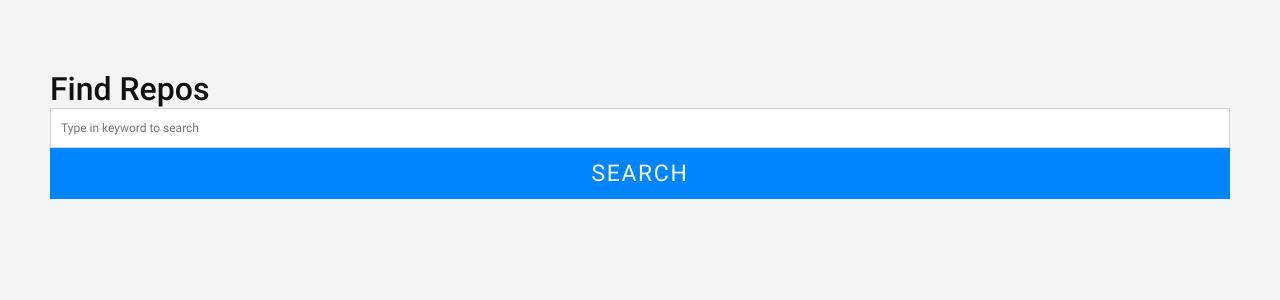
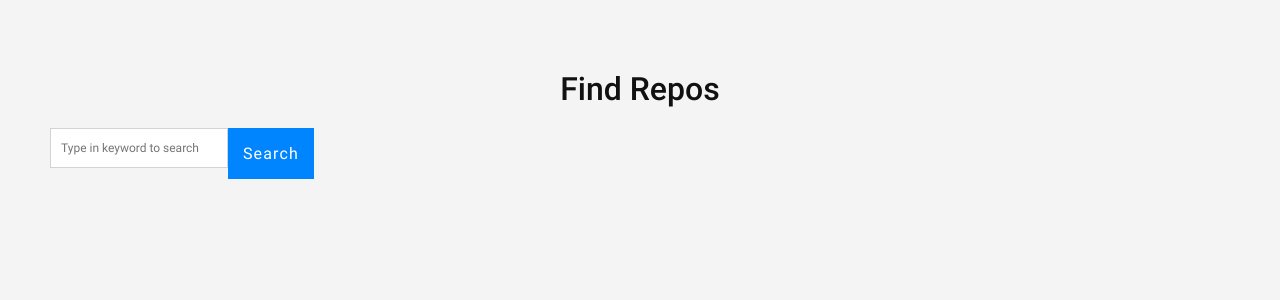
Before and after one commit to eronscode/repo-search, a React (Create React App) app: page / in a window 1280 px wide. Shown: the top 300 px of the page. Built offline with nearby package versions, Linux system fonts and the light colour scheme.

Commit message:
style: changes button styles

```diff
--- a/src/components/Button/styles.js
+++ b/src/components/Button/styles.js
@@ -13,12 +13,12 @@ const StyledButton = styled.button`
   appearance: none;
   border: 3px solid ${color.blue};
   outline: 0;
-  text-transform: uppercase;
+  text-transform: capitalize;
   min-width: 100%;
   line-height: 25px;
   letter-spacing: 0.07em;
   ${mixins.clickable}
-  ${font.size(23)}
+  ${font.size(16)}
   ${(props) => buttonVariants[props.variant]}
   &:disabled {
     opacity: 0.6;
--- a/src/components/SearchPanel/styles.js
+++ b/src/components/SearchPanel/styles.js
@@ -3,9 +3,15 @@ import styled from "styled-components";
 export const SearchContainer = styled.div`
   padding: 0 50px;
   margin: 70px 0;
+  h1 {
+    text-align: center;
+    margin-bottom: 20px;
+  }
+  .search-form {
+    display: flex;
+  }
 
   @media screen and (max-width: 768px) {
     padding: 0 20px;
   }
-
 `;
```
